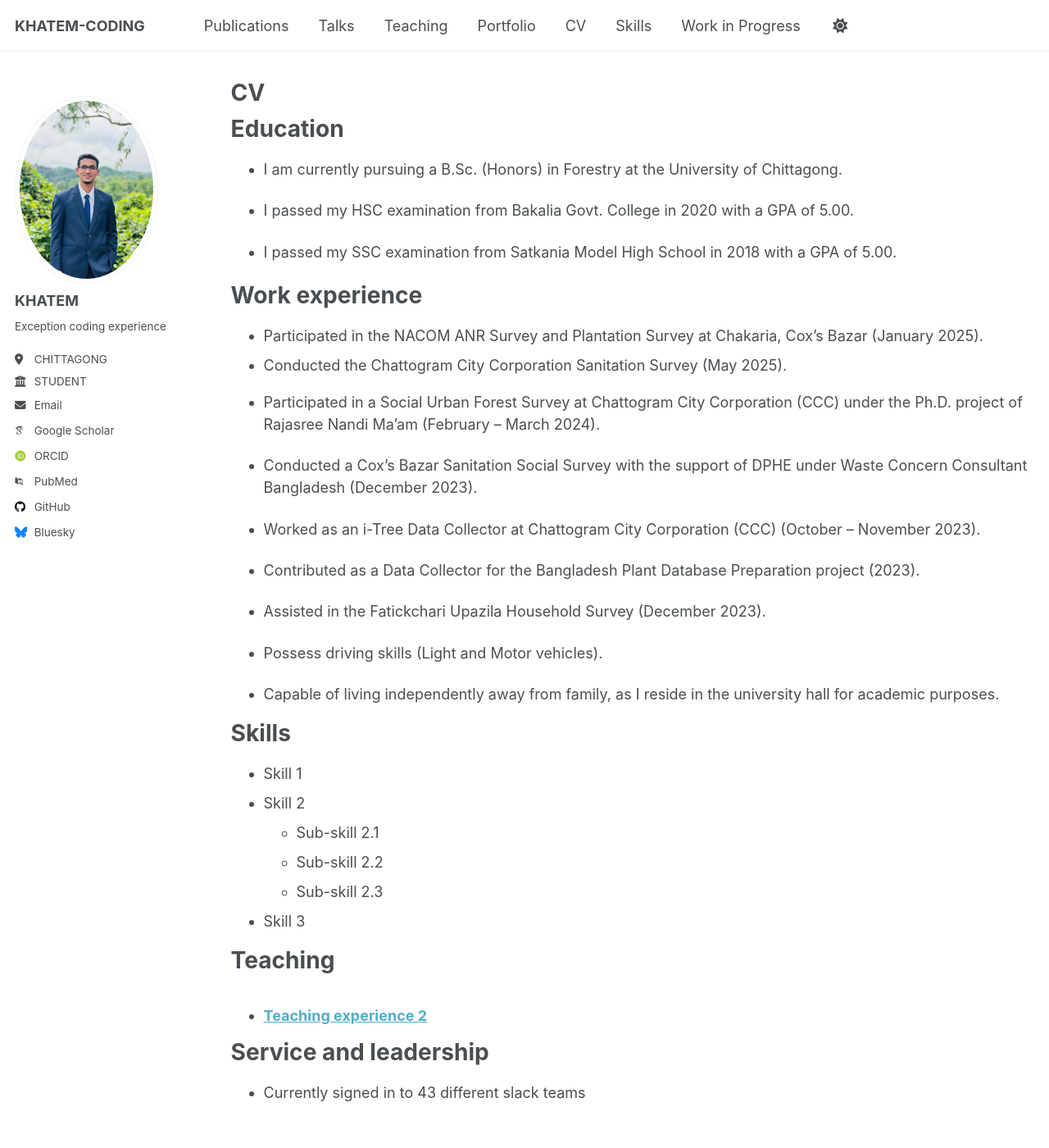
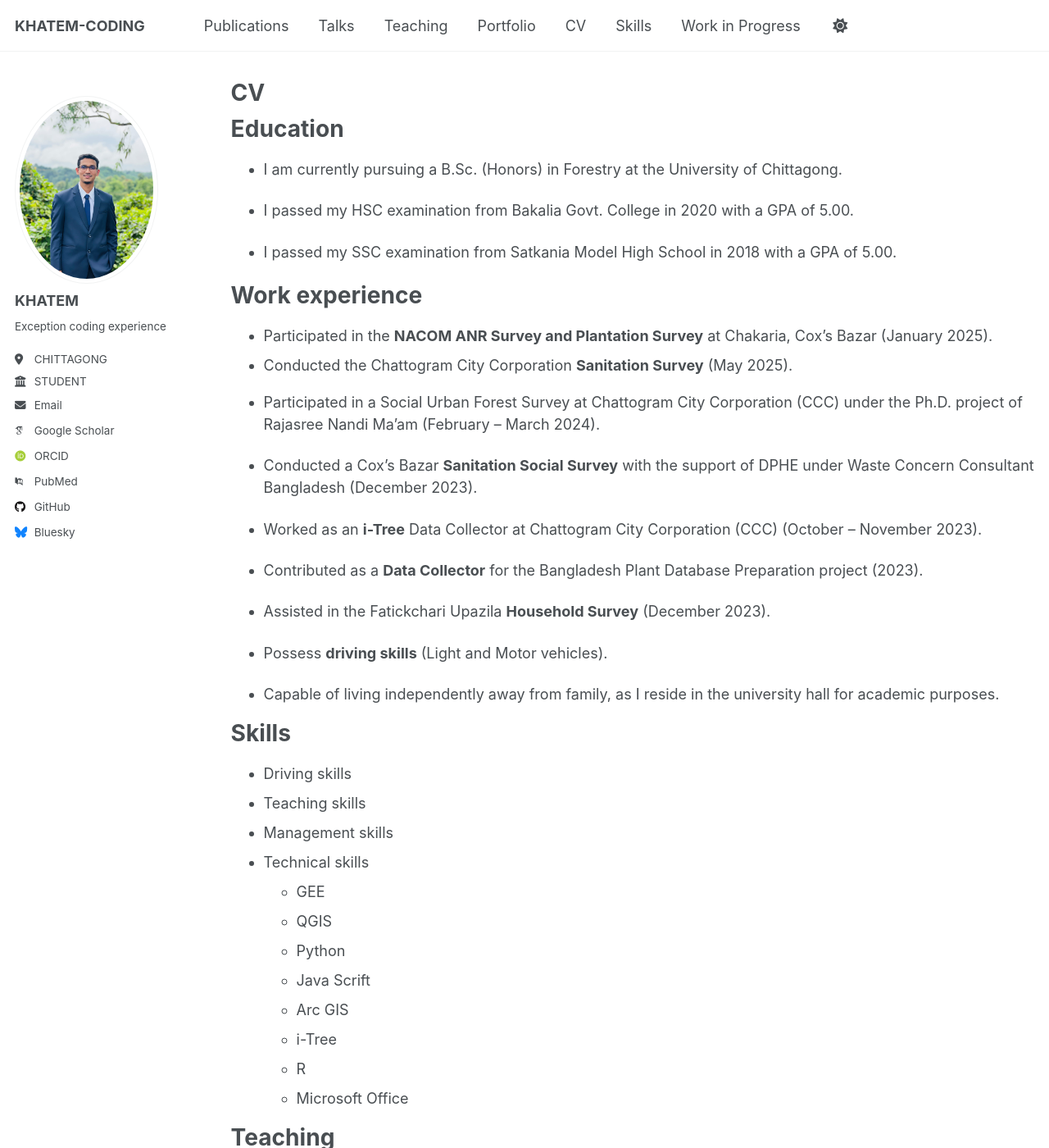
Before and after one commit to jafiruddinkhatem/jafiruddinkhatem.github.io, a Jekyll site: the page built from _pages/cv.md, in a window 1280 px wide and 1400 px high. Shown: the whole window at 82% size. Built offline with Jekyll 4.4.1, drawn with Linux system fonts in a browser that asks for light colours; some web fonts are replaced; a script that is not in the unit is left out; some of the changed text lies outside the part shown.

Commit message:
Leadership added to cv page

```diff
--- a/_pages/cv.md
+++ b/_pages/cv.md
@@ -19,19 +19,19 @@ Education
 
 Work experience
 ======
-* Participated in the NACOM ANR Survey and Plantation Survey at Chakaria, Cox’s Bazar (January 2025).
-* Conducted the Chattogram City Corporation Sanitation Survey (May 2025).
+* Participated in the **NACOM ANR Survey and Plantation Survey** at Chakaria, Cox’s Bazar (January 2025).
+* Conducted the Chattogram City Corporation **Sanitation Survey** (May 2025).
 * Participated in a Social Urban Forest Survey at Chattogram City Corporation (CCC) under the Ph.D. project of Rajasree Nandi Ma’am (February – March 2024).
 
-* Conducted a Cox’s Bazar Sanitation Social Survey with the support of DPHE under Waste Concern Consultant Bangladesh (December 2023).
+* Conducted a Cox’s Bazar **Sanitation Social Survey** with the support of DPHE under Waste Concern Consultant Bangladesh (December 2023).
 
-* Worked as an i-Tree Data Collector at Chattogram City Corporation (CCC) (October – November 2023).
+* Worked as an **i-Tree** Data Collector at Chattogram City Corporation (CCC) (October – November 2023).
 
-* Contributed as a Data Collector for the Bangladesh Plant Database Preparation project (2023).
+* Contributed as a **Data Collector** for the Bangladesh Plant Database Preparation project (2023).
 
-* Assisted in the Fatickchari Upazila Household Survey (December 2023).
+* Assisted in the Fatickchari Upazila **Household Survey** (December 2023).
 
-* Possess driving skills (Light and Motor vehicles).
+* Possess **driving skills** (Light and Motor vehicles).
 
 * Capable of living independently away from family, as I reside in the university hall for academic purposes.
 
@@ -47,12 +47,18 @@ Work experience
 
 Skills
 ======
-* Skill 1
-* Skill 2
-  * Sub-skill 2.1
-  * Sub-skill 2.2
-  * Sub-skill 2.3
-* Skill 3
+* Driving skills
+* Teaching skills
+* Management skills
+* Technical skills
+  * GEE
+  * QGIS
+  * Python
+  * Java Scrift
+  * Arc GIS
+  * i-Tree
+  * R
+  * Microsoft Office
 
 <!-- Publications
 ======
@@ -68,10 +74,14 @@ Skills
 
 Teaching
 ======
+* I am teaching as a Biology teacher at **CANVAS ACADEMIC CARE** since 2025-03-01.
+* I worked as a Teacher of Mathematics and ICT at **EDU AID** from January 2022 to May 2022.
+
   <ul>{% for post in site.teaching reversed %}
     {% include archive-single-cv.html %}
   {% endfor %}</ul>
 
 Service and leadership
 ======
-* Currently signed in to 43 different slack teams
+* I am working as an **Assitant General Secretary** in Chittagong University Students of Lohagara and Satkania.
+* I worked as a **Environmental Secretary** in Chittagong University Students of Lohagara and Satkania for one year.
```
